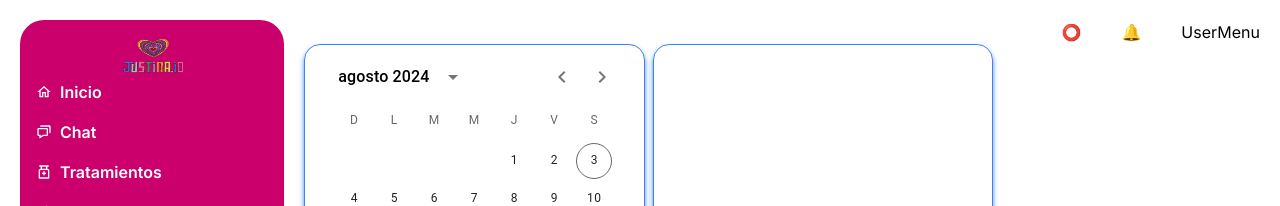
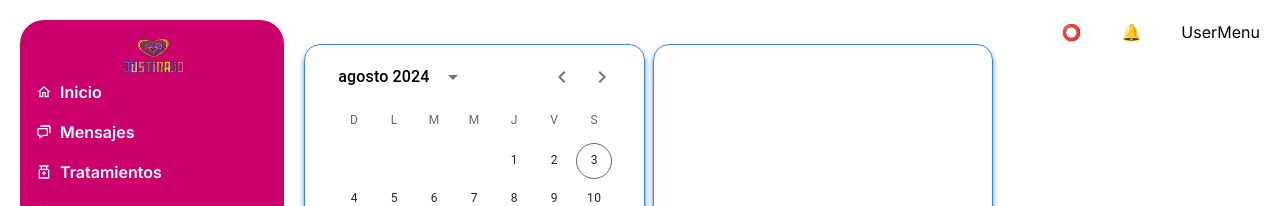
Before and after one commit to No-Country-simulation/h1-15-python-react, a React (Vite) app in the folder Frontend/: page /doctor in a window 1280 px wide. Shown: the top 206 px of the page. Built offline with nearby package versions, Linux system fonts and the light colour scheme; no server answers; sample sign-in values are in the browser's storage.

Commit message:
Update Navigation.jsx

```diff
--- a/Frontend/src/pages/Doctor/Navigation.jsx
+++ b/Frontend/src/pages/Doctor/Navigation.jsx
@@ -27,7 +27,7 @@ const Navigation = () => {
           className="flex text-base items-center gap-2 hover:bg-secondary-400 w-full px-4 py-1"
         >
           <BiChat />
-          Chat
+          Mensajes
         </Link>
         <Link
           to="/"
```
